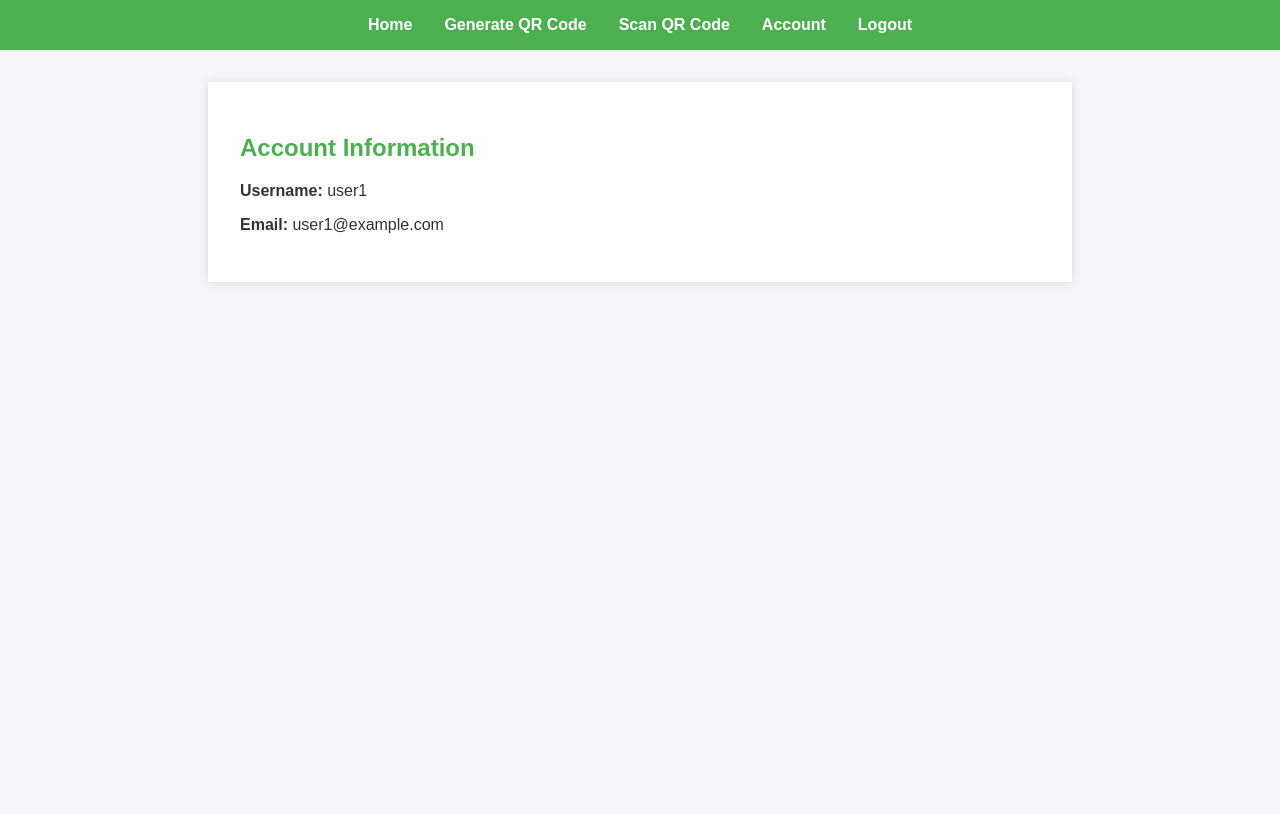
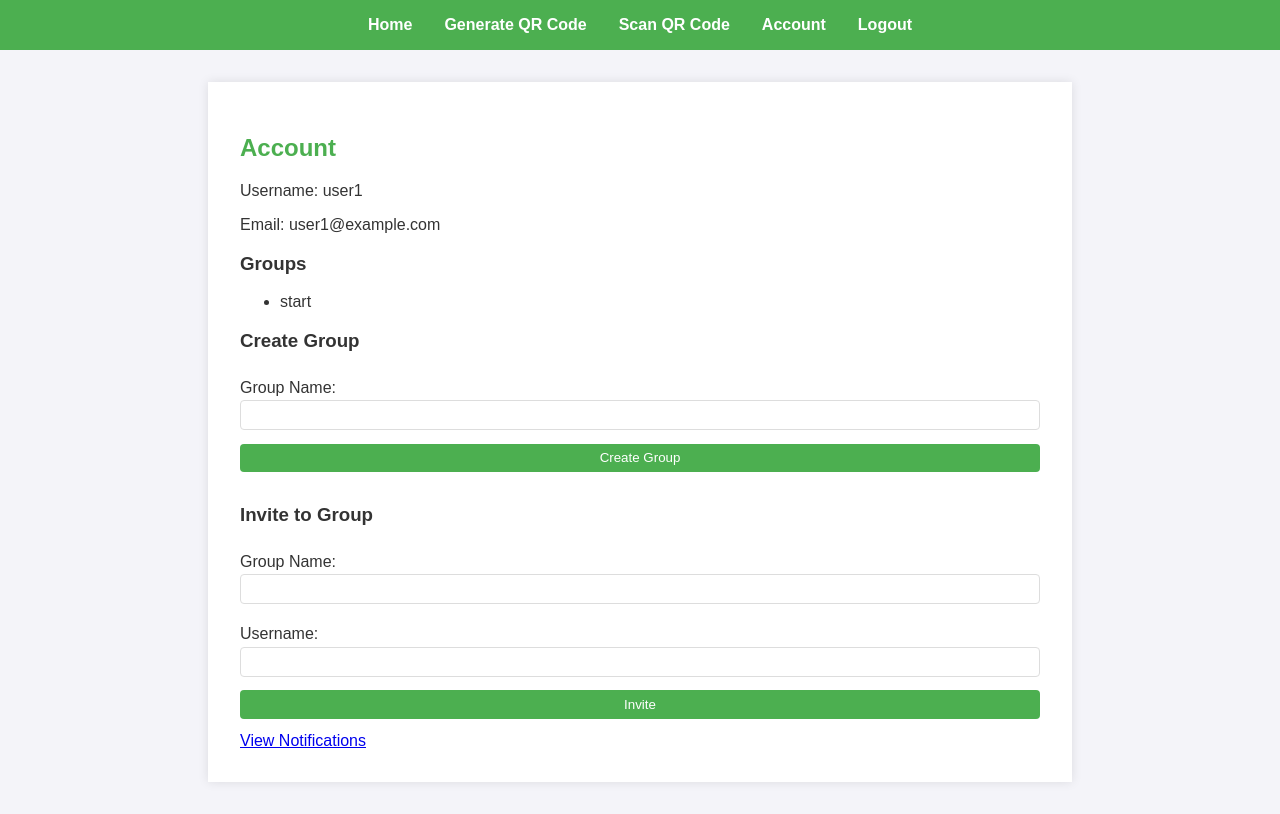
Before and after one commit to RandomName426/Encrypted-QR-Codes, a Flask app: page /account in a window 1280 px wide. Before the commit the page ends 233 px from the top, so only its background shows below. Run offline with Flask 3, Linux system fonts and the light colour scheme; a user stored in the database is signed in; some libraries are stand-ins or nearby versions.

Commit message:
Added groups

```diff
--- a/app.py
+++ b/app.py
@@ -46,6 +46,9 @@ def generate():
     if request.method == 'POST':
         recipient = request.form['recipient']
         data = request.form['data']
+        if not db.user_exists(recipient):
+            flash('Invalid username. Please try again.')
+            return redirect(url_for('generate'))
         public_key = db.get_public_key(recipient)
         print(f"Public Key: {public_key}")
         encrypted_data = Encryption(data, public_key)
@@ -60,14 +63,40 @@ def generate():
 def scan():
     return render_template('scan.html')
 
+@app.route('/create_group', methods=['GET', 'POST'])
+@login_required
+def create_group():
+    if request.method == 'POST':
+        group_name = request.form['group_name']
+        db.add_group(session['username'], group_name)
+        flash(f'Group {group_name} created successfully.')
+        return redirect(url_for('account'))
+    return render_template('create_group.html')
+
+@app.route('/invite_to_group', methods=['POST'])
+@login_required
+def invite_to_group():
+    group_name = request.form['group_name']
+    username = request.form['username']
+    db.invite_to_group(group_name, username)
+    flash(f'Invitation sent to {username}.')
+    return redirect(url_for('account'))
+
+@app.route('/notifications')
+@login_required
+def notifications():
+    notifications = db.get_notifications(session['username'])
+    return render_template('notifications.html', notifications=notifications)
+
 @app.route('/account')
 @login_required
 def account():
     username = session.get('username')
     if username:
         user_info = db.get_user_info(username)
+        groups = db.get_user_groups(username)
         if user_info:
-            user = {'username': user_info[0], 'email': user_info[1]}
+            user = {'username': user_info[0], 'email': user_info[1], 'groups': groups}
             return render_template('account.html', user=user)
     return "User not found", 404
 
--- a/static/css/styles.css
+++ b/static/css/styles.css
@@ -82,3 +82,14 @@ button:hover {
     border-radius: 4px;
     background-color: #f9f9f9;
 }
+.popup {
+    position: fixed;
+    top: 20px;
+    right: 20px;
+    background-color: #4CAF50;
+    color: white;
+    padding: 10px;
+    border-radius: 5px;
+    box-shadow: 0 0 10px rgba(0, 0, 0, 0.1);
+    z-index: 1000;
+}
--- a/templates/account.html
+++ b/templates/account.html
@@ -1,6 +1,31 @@
 {% extends "base.html" %}
 {% block content %}
-    <h2>Account Information</h2>
-    <p><strong>Username:</strong> {{ user.username }}</p>
-    <p><strong>Email:</strong> {{ user.email }}</p>
+    <h2>Account</h2>
+    <p>Username: {{ user.username }}</p>
+    <p>Email: {{ user.email }}</p>
+    <h3>Groups</h3>
+    {% if user.groups %}
+        <ul>
+            {% for group in user.groups %}
+                <li>{{ group }}</li>
+            {% endfor %}
+        </ul>
+    {% else %}
+        <p>You are not in any groups.</p>
+    {% endif %}
+    <h3>Create Group</h3>
+    <form method="POST" action="{{ url_for('create_group') }}">
+        <label for="group_name">Group Name:</label>
+        <input type="text" id="group_name" name="group_name" required>
+        <button type="submit">Create Group</button>
+    </form>
+    <h3>Invite to Group</h3>
+    <form method="POST" action="{{ url_for('invite_to_group') }}">
+        <label for="group_name">Group Name:</label>
+        <input type="text" id="group_name" name="group_name" required>
+        <label for="username">Username:</label>
+        <input type="text" id="username" name="username" required>
+        <button type="submit">Invite</button>
+    </form>
+    <a href="{{ url_for('notifications') }}">View Notifications</a>
 {% endblock %}
--- a/templates/base.html
+++ b/templates/base.html
@@ -6,6 +6,17 @@
     <title>Encrypted QR Code App</title>
     <link rel="stylesheet" href="{{ url_for('static', filename='css/styles.css') }}">
     <script src="https://cdn.jsdelivr.net/npm/jsqr/dist/jsQR.js"></script> <!-- Add jsQR library -->
+    <script>
+        function showPopup(message) {
+            const popup = document.createElement('div');
+            popup.className = 'popup';
+            popup.innerText = message;
+            document.body.appendChild(popup);
+            setTimeout(() => {
+                popup.remove();
+            }, 3000); // 3 seconds
+        }
+    </script>
 </head>
 <body>
     <nav>
@@ -22,6 +33,15 @@
         </ul>
     </nav>
     <div class="container">
+        {% with messages = get_flashed_messages() %}
+            {% if messages %}
+                <script>
+                    {% for message in messages %}
+                        showPopup("{{ message }}");
+                    {% endfor %}
+                </script>
+            {% endif %}
+        {% endwith %}
         {% block content %}{% endblock %}
     </div>
 </body>
--- a/utils/database.py
+++ b/utils/database.py
@@ -49,7 +49,7 @@ class Database:
         ]
         for username, email, password in accounts:
             if not self.user_exists(username):
-                public_key, private_key = KeyGenerator.main()
+                public_key, private_key = KeyGenerator.generate_keys()
                 public_key_serialized = pickle.dumps(public_key)  # Serialize the public key
                 private_key_serialized = pickle.dumps(private_key)  # Serialize the private key
                 with self.conn:
@@ -140,3 +140,50 @@ class Database:
             return [row[0] for row in self.conn.execute("""
                 SELECT notification FROM notifications WHERE username = ?
             """, (username,)).fetchall()]
+    def add_group(self, leader, group_name):
+        public_key, private_key = KeyGenerator.generate_keys(group_name)
+        public_key_serialized = pickle.dumps(public_key)  # Serialize the public key
+        private_key_serialized = pickle.dumps(private_key)  # Serialize the private key
+        with self.conn:
+            self.conn.execute("""
+                INSERT INTO groups (group_name, leader, public_key, private_key)
+                VALUES (?, ?, ?, ?)
+            """, (group_name, leader, public_key_serialized, private_key_serialized))
+            self.conn.execute("""
+                INSERT INTO group_members (group_name, username)
+                VALUES (?, ?)
+            """, (group_name, leader))
+
+    def get_user_groups(self, username):
+        with self.conn:
+            return [row[0] for row in self.conn.execute("""
+                SELECT group_name FROM group_members WHERE username = ?
+            """, (username,)).fetchall()]
+
+    def invite_to_group(self, group_name, username):
+        with self.conn:
+            self.conn.execute("""
+                INSERT INTO group_members (group_name, username)
+                VALUES (?, ?)
+            """, (group_name, username))
+            self.add_notification(username, f"You have been invited to join the group {group_name}")
+
+    def kick_from_group(self, group_name, username):
+        with self.conn:
+            self.conn.execute("""
+                DELETE FROM group_members WHERE group_name = ? AND username = ?
+            """, (group_name, username))
+            self.add_notification(username, f"You have been kicked from the group {group_name}")
+
+    def add_notification(self, username, notification):
+        with self.conn:
+            self.conn.execute("""
+                INSERT INTO notifications (username, notification)
+                VALUES (?, ?)
+            """, (username, notification))
+
+    def get_notifications(self, username):
+        with self.conn:
+            return [row[0] for row in self.conn.execute("""
+                SELECT notification FROM notifications WHERE username = ?
+            """, (username,)).fetchall()]
```
Also changed, not shown: templates/create_group.html (added, +9 -0 lines), templates/notifications.html (added, +9 -0 lines), app.db, qrcode.png.
